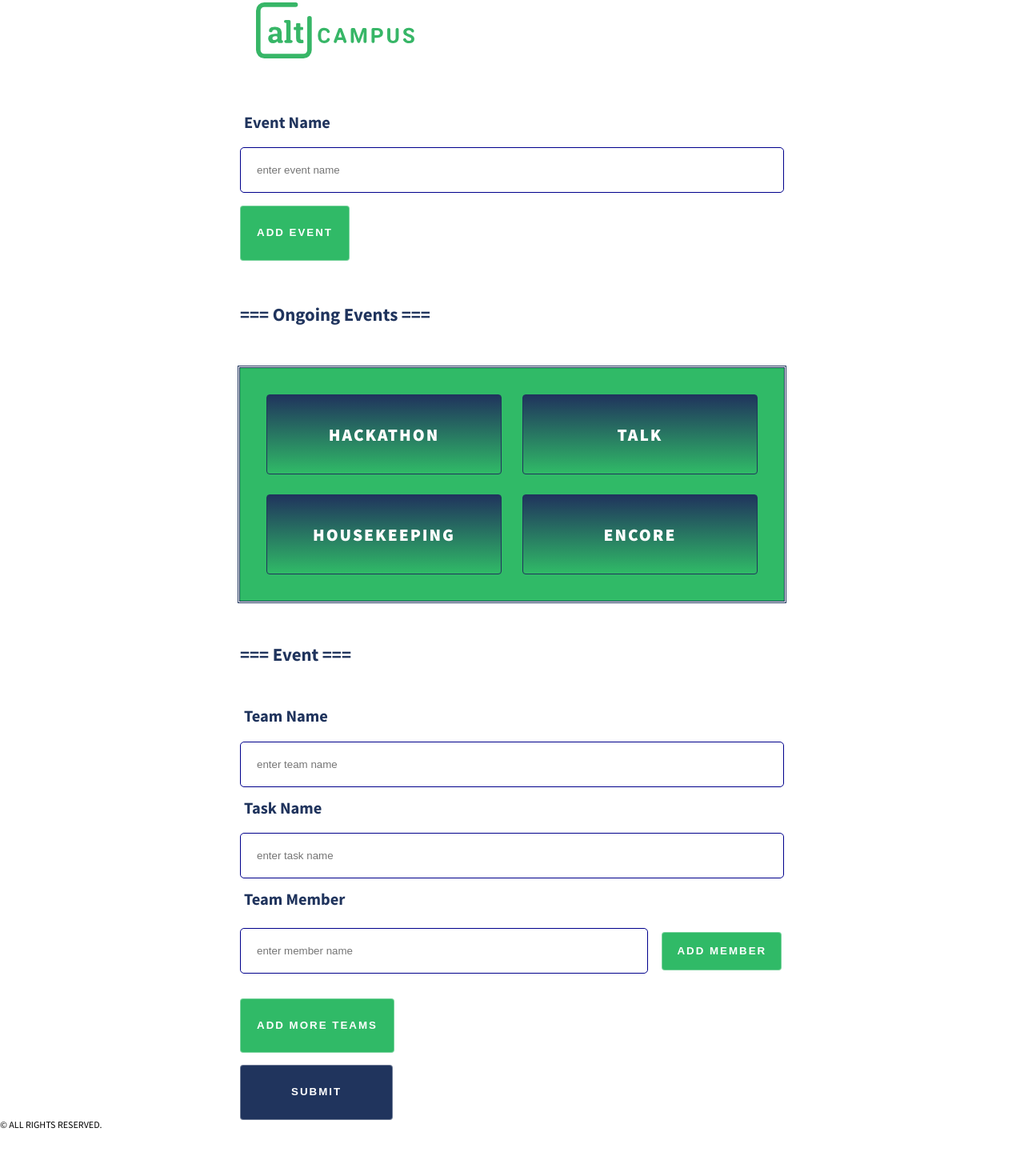
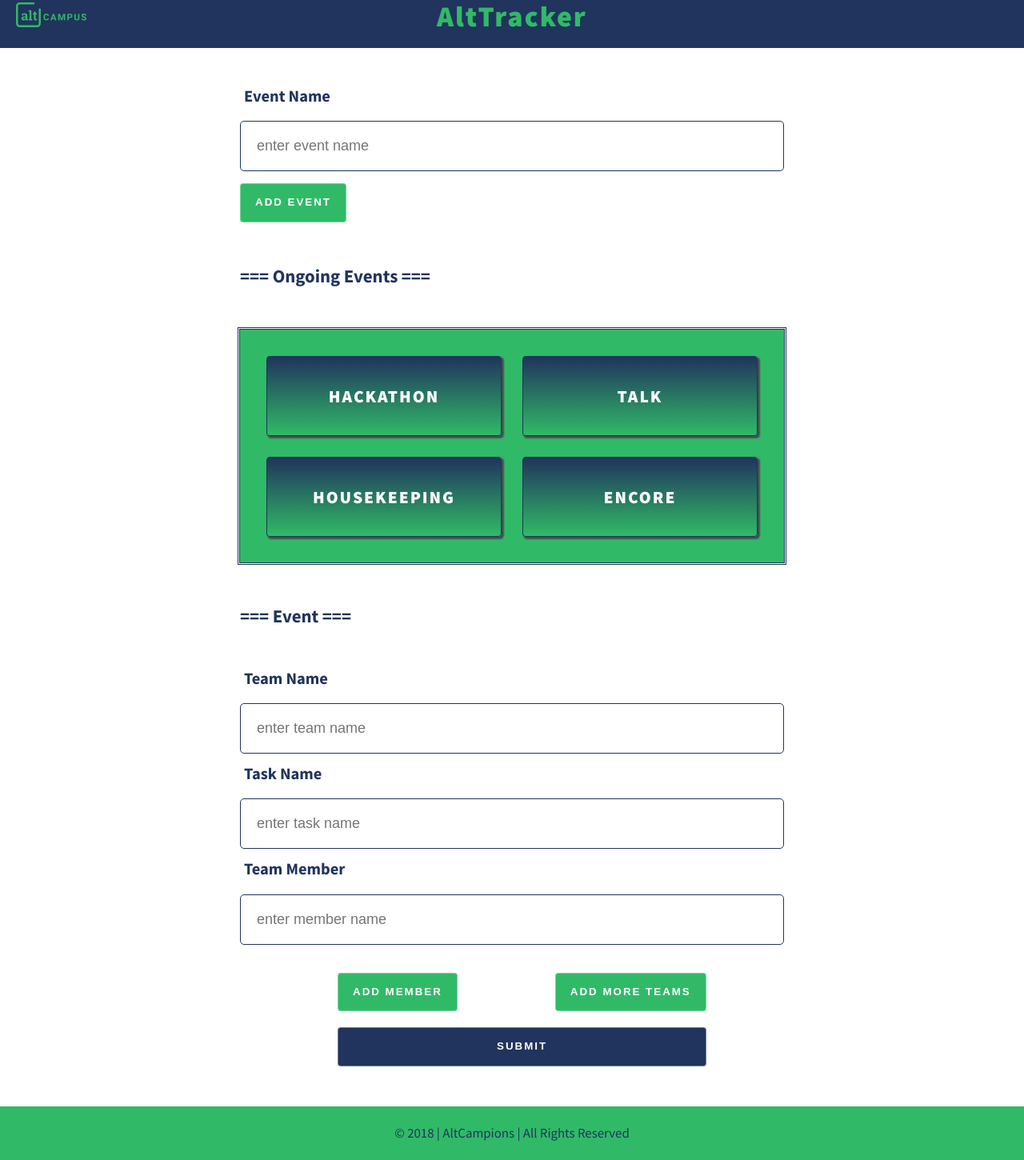
Before and after one commit to AltCampus/Hack5-AltTracker, a website built with Parcel: page index.html in a window 1280 px wide. Shown: the part 17-1467 px from the top of the page at 80% size. Before the commit the page ends 1430 px from the top, so only its background shows below. Built offline with nearby package versions, Linux system fonts and the light colour scheme.

Commit message:
give final version HTML CSS files

```diff
--- a/index.html
+++ b/index.html
@@ -12,15 +12,14 @@
 	<body>
 		<!-- Header -->
 		<header class="header">
+			<h1 class="header__logo"><img src="public/assets/media/logo.svg" alt="logo"></h1>
 			<div class="wrapper">
-				<nav class="nav">
-					<h1 class="header__logo"><img src="public/assets/media/logo.svg" alt="logo"><br></h1>
-				</nav>
+				<h1 class="header__text">AltTracker</h1>
 			</div>
 		</header>
 		<!-- Main -->
 		<main>
-		<!-- Add Event | Event Form -->
+			<!-- Add Event | Event Form -->
 			<section>
 				<div class="wrapper">
 					<div class="event">
@@ -32,16 +31,16 @@
     			</div>
 				</div>
 			</section>
-		<!-- Ongoing Events -->
+			<!-- Ongoing Events -->
 			<section>
 				<div class="wrapper">
 					<div class="ongoing-events">
 						<h2>=== Ongoing Events ===</h2>
   						<ul class="ongoing-events__list">
 								<li><a href="#">HACKATHON</a></li><!--
-								 --><li><a href="#">TALK</a></li><!--
-								 --><li><a href="#">HOUSEKEEPING</a></li><!--
-								 --><li><a href="#">ENCORE</a></li>
+								--><li><a href="#">TALK</a></li><!--
+								--><li><a href="#">HOUSEKEEPING</a></li><!--
+								--><li><a href="#">ENCORE</a></li>
 							</ul>
     			</div>
 				</div>
@@ -49,7 +48,7 @@
 			<!-- Event Page - Input Details -->
 			<section>
 				<div class="wrapper">
-					<div class="input-team">
+					<div class="input-team cf">
 						<h2>=== Event ===</h2>
   						<form action="">
   							<label for="team-name">Team Name</label>
@@ -58,8 +57,8 @@
     						<input type="text" id="task-name" name="task-name"placeholder="enter task name">
     						<label for="team-members">Team Member</label>
     						<input type="text" id="team-members" name="team-members"placeholder="enter member name">
-    						<button class="team__btn">ADD MEMBER</button><br>
-    						<button class="input-team__btn">ADD MORE TEAMS</button><br>
+    						<button class="team__btn">ADD MEMBER</button><!--
+    						 --><button class="input-team__btn">ADD MORE TEAMS</button>
     						<button class="submit__btn">SUBMIT</button>
     					</form>
     			</div>
@@ -67,8 +66,8 @@
 			</section>
 		</main>
 		<footer>
-			<div>
-				<small>© ALL RIGHTS RESERVED.</small>
+			<div class="wrapper">
+				<small>&#169; 2018 | AltCampions | All Rights Reserved</small>
 			</div>
 		</footer>
 		<script type="text/javascript" src="/public/assets/src/main.js"></script>
--- a/public/assets/stylesheet/style.css
+++ b/public/assets/stylesheet/style.css
@@ -85,7 +85,7 @@
    	font-size: 12px;
    }
 
-   h1, h2, h3, h4, h5, h6, p, a {
+   h1, h2, h3, h4, h5, h6, a {
    	font-family: 'Source Sans Pro', sans-serif;
    }
 
@@ -98,69 +98,60 @@
 
    /* Header */
 
+   .header {
+   	background-color: #20345D;
+   	position: relative;
+   }
+
    .header__logo {
-   	width: 35%;
+   	width: 10%;
    	padding: 20px;
-   	margin-bottom: 40px;
    }
 
    .header h1 {
-   	font-size: 2em;
-   	color: rgb(32, 52, 93);
-   	font-weight: 700;
-   	line-height: 1.5;
+   	font-size: 3em;
+   	color: rgb(48, 186, 103);
+   	font-weight: 900;
    	text-align: center;
+   	letter-spacing: 2px;
+   	margin-bottom: 50px;
+   }
+
+   .header__text{
+   	position: absolute;
+   	top: 50%;
+   	left: 50%;
+   	transform: translate(-50%, -50%);
    }
 
    /* Add Event | Event Form */
-
 
    label {
    	font-size: 1.7em;
    	font-weight: 700;
    	margin-left: 5px;
    	display: block;
-   	/*margin-top: 40px;*/
    	color: rgb(32, 52, 93);
    	padding-bottom: 15px;
    }
 
-
    input[type=text], textarea {
    	width: 100%;
    	padding: 20px;
-   	border: 1px solid darkblue;
+   	border: 1px solid #20345D;
    	border-radius: 5px;
    	margin-top: 6px;
-   	margin-bottom: 16px;
+   	margin-bottom: 15px;
    	display: block;
    	cursor: auto;
    	color: rgba(255, 255, 255, 0.60);
-   	color: white;
+   	color: #20345D;
+   	font-size: 1.5em;
    }
 
    /* Buttons */
 
-   #team-members{
-   	width: 75%;
-   	display: inline-block;
-   }
-
-   .event__btn {
-   	background-color: rgb(48, 186, 103);
-   	border: .5px solid rgba(255, 255, 255, 0.35);
-   	color: white;
-   	padding: 20px;
-   	text-align: center;
-   	cursor: auto;
-   	border-radius: 4px;
-   	line-height: 2;
-   	font-weight: 600;
-   	letter-spacing: 2px;
-   	margin-bottom: 50px;
-   }
-
-    .team__btn {
+   .event__btn,.team__btn,.input-team__btn,.submit__btn {
    	background-color: rgb(48, 186, 103);
    	border: .5px solid rgba(255, 255, 255, 0.35);
    	color: white;
@@ -171,43 +162,19 @@
    	line-height: 2;
    	font-weight: 600;
    	letter-spacing: 2px;
-   	margin-top: 15px;
-   	/*margin-right: 100px;*/
-   	margin-left: 15px;
-   	display: inline-block;
    }
 
-   .input-team__btn {
-   	background-color: rgb(48, 186, 103);
-   	border: .5px solid rgba(255, 255, 255, 0.35);
-   	color: white;
-   	padding: 20px;
-   	text-align: center;
-   	cursor: auto;
-   	border-radius: 4px;
-   	line-height: 2;
-   	font-weight: 600;
-   	letter-spacing: 2px;
-   	margin-top: 15px;
-   	margin-right: 100px;
+   .team__btn,.input-team__btn {
+   	margin-left: 122px;
+   	margin-top: 20px;
    }
 
-    .submit__btn {
+   .submit__btn {
    	background-color: #20345D;
-   	border: .5px solid rgba(255, 255, 255, 0.35);
-   	color: white;
-   	padding: 20px 63px;
-   	text-align: center;
-   	cursor: auto;
-   	border-radius: 4px;
-   	line-height: 2;
-   	font-weight: 600;
-   	letter-spacing: 2px;
-   	margin-top: 15px;
-   	margin-right: 100px;
+   	padding: 10px 198px;
+   	margin-top: 20px;
+   	margin-left: 122px;
    }
-
-
 
    /* Ongoing Events */
 
@@ -230,6 +197,7 @@
    	margin: 2%;
    	padding: 28px 0;
    	text-align: center;
+   	box-shadow: 2px 2px 2px .8px #47484B;
    	background: -webkit-linear-gradient(to bottom, #20345D, #30BA67);
    	background: -moz-linear-gradient(to bottom, #20345D, #30BA67);
    	background: linear-gradient(to bottom, #20345D, #30BA67);
@@ -247,22 +215,24 @@
    	font-size: 1.8em;
    }
 
-  /* Ongoing Events */
-
-   .ongoing-events h2 {
+   .ongoing-events h2,.input-team h2 {
    	font-size: 1.9em;
    	color: rgb(32, 52, 93);
    	font-weight: 700;
    	line-height: 1.5;
-   	padding-bottom: 50px;
+   	padding: 50px 0;
    }
 
-	/* Event Page - Input Details */
+   /* Footer */
 
-	  .input-team h2 {
-   	font-size: 1.9em;
+   footer {
+   	background-color: rgb(48, 186, 103);
+   	margin-top: 50px;
+   	text-align: center;
+   }
+
+   small {
+   	font-size: 1.4em;
    	color: rgb(32, 52, 93);
-   	font-weight: 700;
-   	line-height: 1.5;
-		padding: 50px 0;
+   	line-height: 4;
    }
```
